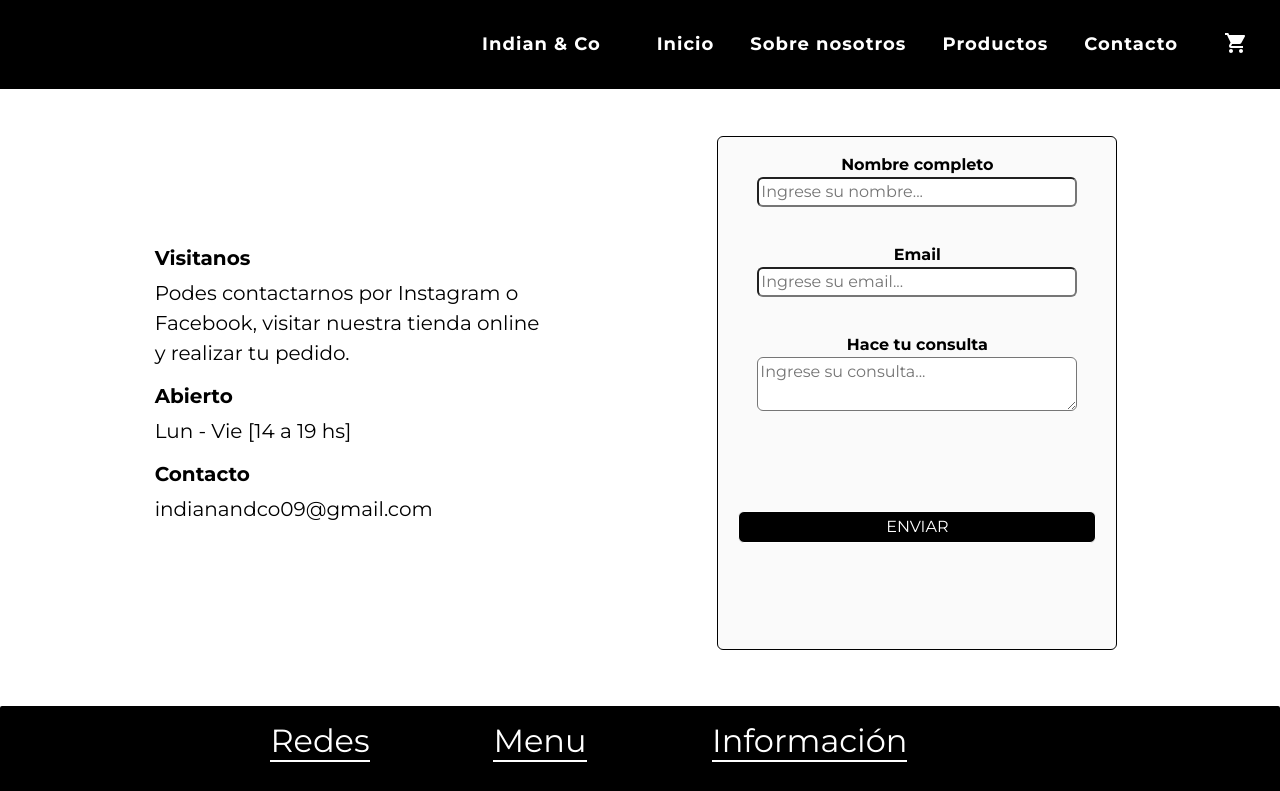
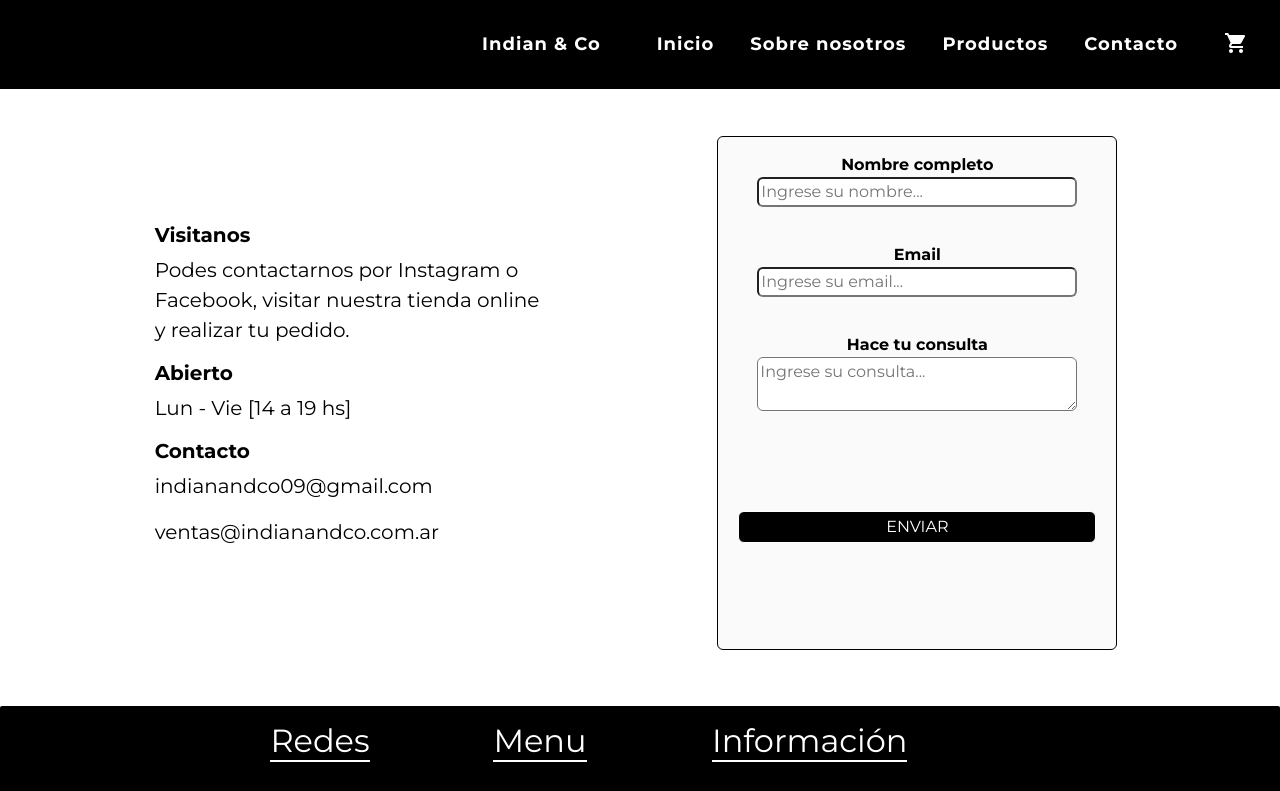
Before and after one commit to indianandco/Indian_Co, a React (Vite) app in the folder Client/: page /contact in a window 1280 px wide. Shown: the top 791 px of the page. Built offline with nearby package versions, Linux system fonts and the light colour scheme.

Commit message:
Update/offer_price

```diff
--- a/Client/src/views/Contact/Contact.jsx
+++ b/Client/src/views/Contact/Contact.jsx
@@ -135,6 +135,7 @@ const Contact = () => {
           <div className='smallBox'>
             <h6 className='h6Contact'>Contacto</h6>
             <p className='pContact'>indianandco09@gmail.com</p>
+            <p className='pContact'>ventas@indianandco.com.ar</p>
           </div>
         </div>
       </div>
--- a/Client/src/views/DashboardAdmin/Products/Products.jsx
+++ b/Client/src/views/DashboardAdmin/Products/Products.jsx
@@ -242,7 +242,9 @@ const Products = () => {
             {paginatedProducts.map((product, index) => (
                 <Row className="sales" key={index}>
                     <Col xs={2}>{product.title}</Col>
-                    <Col xs={2}>$ {product.price}</Col>
+                    {product.offer_price ?
+                    <Col xs={2}><del style={{ fontSize: '12px', color: 'gray' }}>$ {product.price}</del> $ {product.offer_price}</Col> : <Col xs={2}>$ {product.price}</Col>
+                    }
                     <Col xs={2}>{product.stock} unid.</Col>
                     <Col xs={2}><Image src={product.image} alt={`Imagen de ${product.title}`} className='image' /></Col>
                     <Col xs={2}>
```
